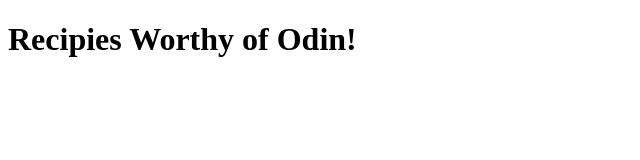
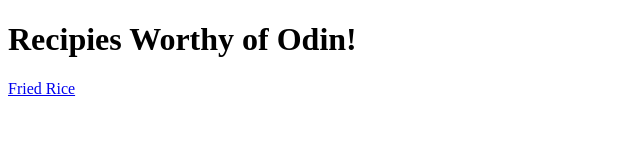
Before and after one commit to crpreble/odin-recipies, a plain HTML site: page index.html in a window 1280 px wide. Shown: the full height of the page, 0-640 px from the left. Drawn offline with Linux system fonts and the light colour scheme.

Commit message:
link fried rice on home page

```diff
--- a/index.html
+++ b/index.html
@@ -6,5 +6,8 @@
     </head>
     <body>
         <h1>Recipies Worthy of Odin!</h1>
+        <p>
+            <a href= recipies/fried-rice.html>Fried Rice</a>
+        </p>
     </body>
 </html>
```
